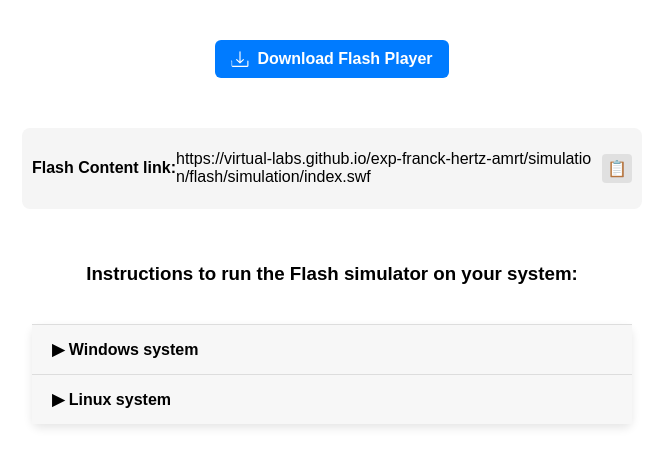
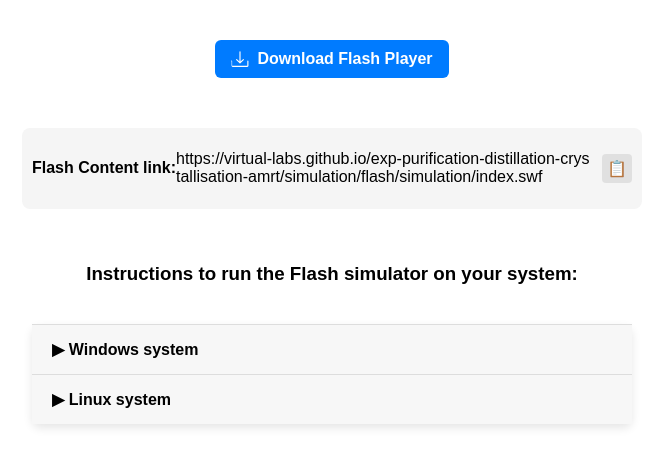
Before and after one commit to virtual-labs/exp-purification-distillation-crystallisation-amrt, a plain HTML site: page experiment/simulation/index.html in a window 1280 px wide. Shown: the whole page, without its empty margins (308-971 px from the left). Drawn offline with Linux system fonts and the light colour scheme.

Commit message:
Update index.html

```diff
--- a/experiment/simulation/index.html
+++ b/experiment/simulation/index.html
@@ -21,7 +21,7 @@
 
 	<div class="copy-container">
     <p><h4>Flash Content link: </h4> </p>
-  <span class="link-text" id="copyText">https://virtual-labs.github.io/exp-franck-hertz-amrt/simulation/flash/simulation/index.swf</span>
+  <span class="link-text" id="copyText">https://virtual-labs.github.io/exp-purification-distillation-crystallisation-amrt/simulation/flash/simulation/index.swf</span>
   <div class="copy-icon" onclick="copyLink()">
     📋
   </div>
```
